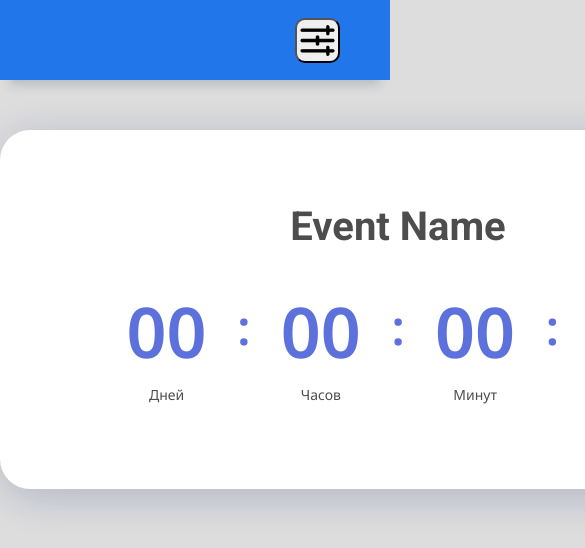
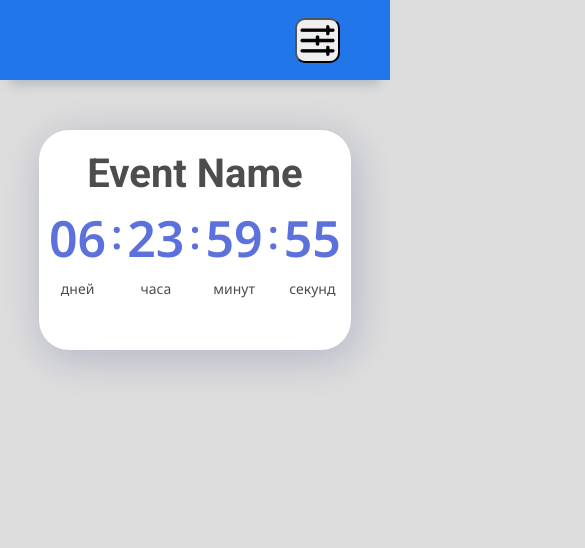
Before and after one commit to Quarro42/timer, a plain HTML site: page index.html in a window 390 px wide. Shown: the top 548 px of the page, 585 px wide, since content can reach past the window. Drawn offline with Linux system fonts and the light colour scheme.

Commit message:
fix styles for mobile

```diff
--- a/css/modal.css
+++ b/css/modal.css
@@ -20,7 +20,7 @@
   display: flex;
   flex-direction: column;
   align-items: center;
-  height: 500px;
+  height: 370px;
   border-radius: 10px;
   -webkit-box-shadow: 0px 15px 10px -10px rgba(34, 60, 80, 0.2);
   -moz-box-shadow: 0px 15px 10px -10px rgba(34, 60, 80, 0.2);
--- a/css/style.css
+++ b/css/style.css
@@ -84,11 +84,12 @@ body {
 .time-count {
   margin: 0 auto;
   background: #ffffff;
-  box-shadow: 4px 8px 40px rgba(8, 24, 111, 0.2);
+  box-shadow: 4px 8px 40px rgb(8 24 111 / 20%);
   border-radius: 30px;
-  width: 796px;
-  height: 359px;
-  padding: 73px 86px;
+  max-width: 10%;
+  min-width: fit-content;
+  height: 220px;
+  padding: 20px 10px;
 }
 
 .time-count__title {
@@ -103,8 +104,7 @@ body {
 .time-count__content {
   display: flex;
   justify-content: center;
-  margin-top: 40px;
-  font-size: 30px;
+  margin: 0 auto;
 }
 
 .time-count__item {
@@ -112,19 +112,19 @@ body {
 }
 
 .time-count__val {
-  min-width: 81px;
+  min-width: 50px;
   font-weight: 700;
-  font-size: 70px;
+  font-size: 50px;
   line-height: 82px;
   color: var(--color-accent);
 }
 
 .time-count__separator {
   font-weight: 700;
-  font-size: 48px;
+  font-size: 40px;
   line-height: 74px;
   color: var(--color-accent);
-  margin: 0 30px;
+  margin: 0 5px;
 }
 
 .time-count__text {
--- a/js/time-count.js
+++ b/js/time-count.js
@@ -1,4 +1,5 @@
 const content = document.querySelector('.time-count__content');
+
 const daysVal = document.querySelector('.time-count__days .time-count__val');
 const hoursVal = document.querySelector('.time-count__hours .time-count__val');
 const minutesVal = document.querySelector('.time-count__minutes .time-count__val');
@@ -15,7 +16,7 @@ const date = document.getElementById("date");
 const dateBtn = document.querySelector(".date-btn");
 const title = document.querySelector(".time-count__title");
 
-let someEvent;
+let someEvent = new Date().getTime() + 604800000;
 
 function declOfNum(number, titles) {
   let cases = [2, 0, 1, 1, 1, 2];
@@ -55,7 +56,11 @@ dateBtn.addEventListener('click', () => {
   if (!isNaN(currentDate) && currentDate - now > 0) {
     someEvent = currentDate;
     setInterval(timeCount, 1000);
+    modal.classList.remove('modal-open');
   } else {
     alert('Incorrect date!');
   }
 })
+
+timeCount();
+setInterval(timeCount, 1000);
```
